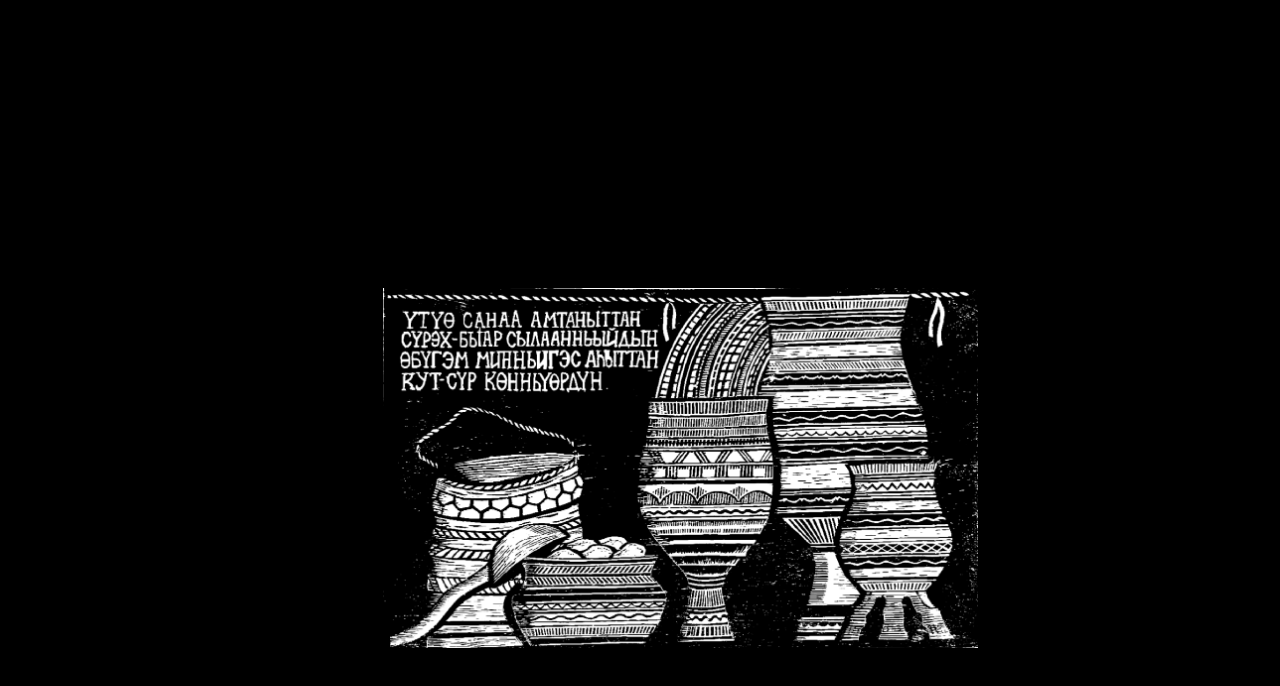
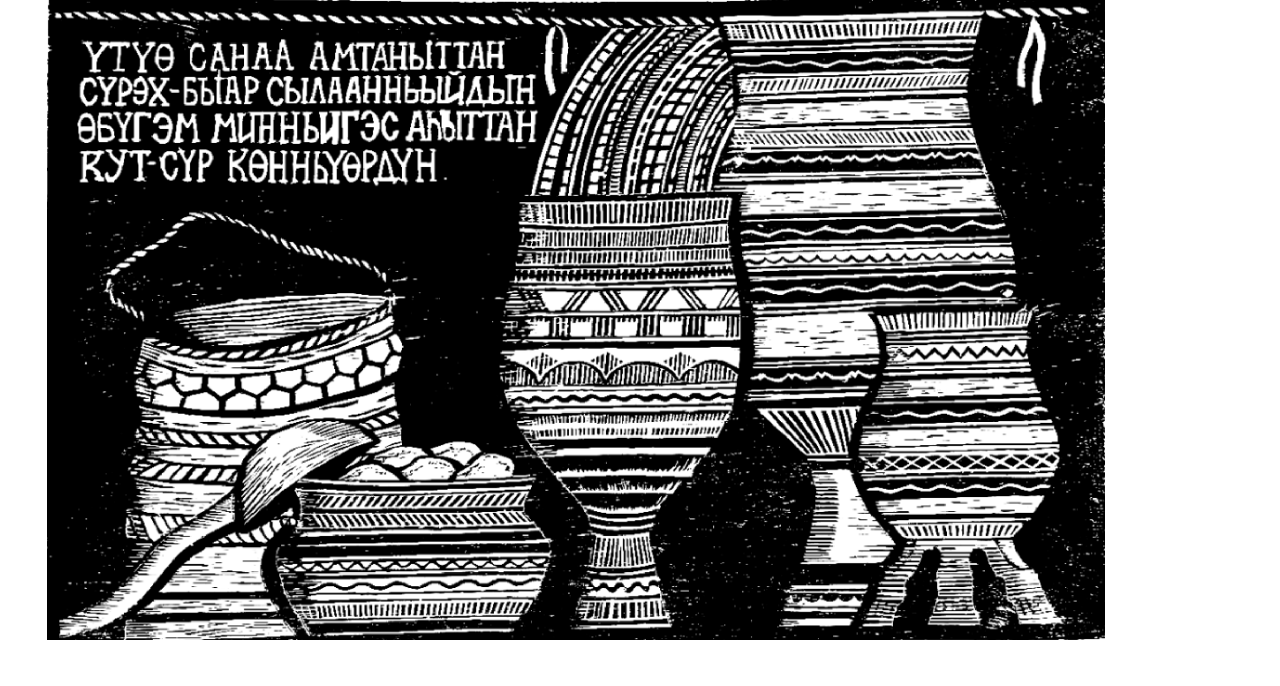
Before and after one commit to sandil13/threeproj, a website: page index.html in a window 1280 px wide. Drawn offline with Linux system fonts and the light colour scheme.

Commit message:
index.html

```diff
--- a/index.html
+++ b/index.html
@@ -8,29 +8,9 @@
     * {
       margin: 0;
       padding: 0;
-      box-sizing: border-box;
     }
 
-    body, html {
-      height: 100%;
-      background: black;
-      overflow: hidden;
-      display: flex;
-      justify-content: center;
-      align-items: center;
-      font-family: Arial, sans-serif;
-      color: white;
-    }
 
-    /* Контейнер с фиксированным соотношением сторон */
-    .container {
-      position: relative; /* для абсолютного позиционирования детей */
-      width: 80vw; /* адаптивная ширина */
-      max-width: 800px; /* максимальная ширина */
-      aspect-ratio: 16 / 9; /* фиксированное соотношение сторон, можно изменить под ваши изображения */
-      background: transparent;
-      overflow: visible;
-    }
 
     /* Общие стили для фоновых блоков */
     .skr {
@@ -42,8 +22,6 @@
 
     /* Второй фон (кар.png) - позиционируется относительно контейнера */
     .skr.kar {
-      top: 25%;
-      left: 10%;
       width: 90%;
       height: 80%;
       background-image: url('кар.png');
```
